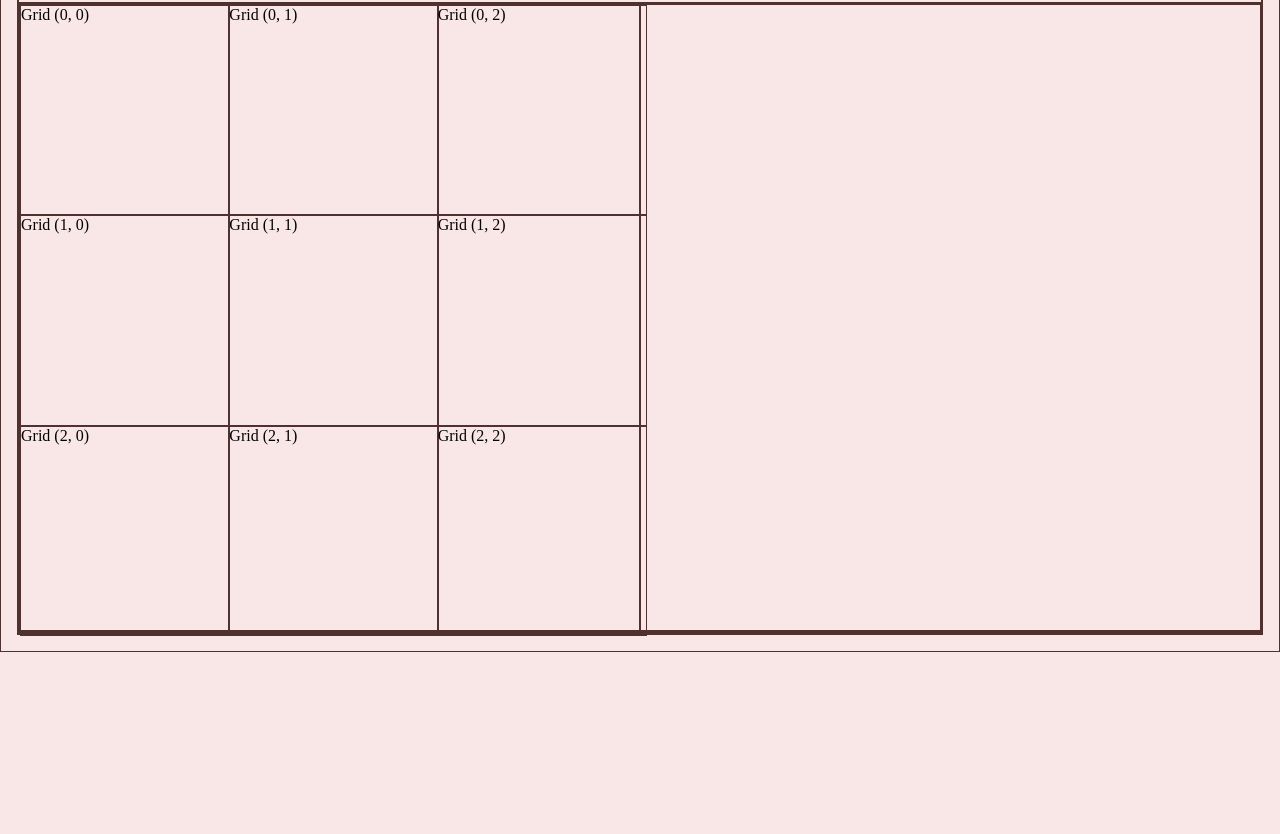
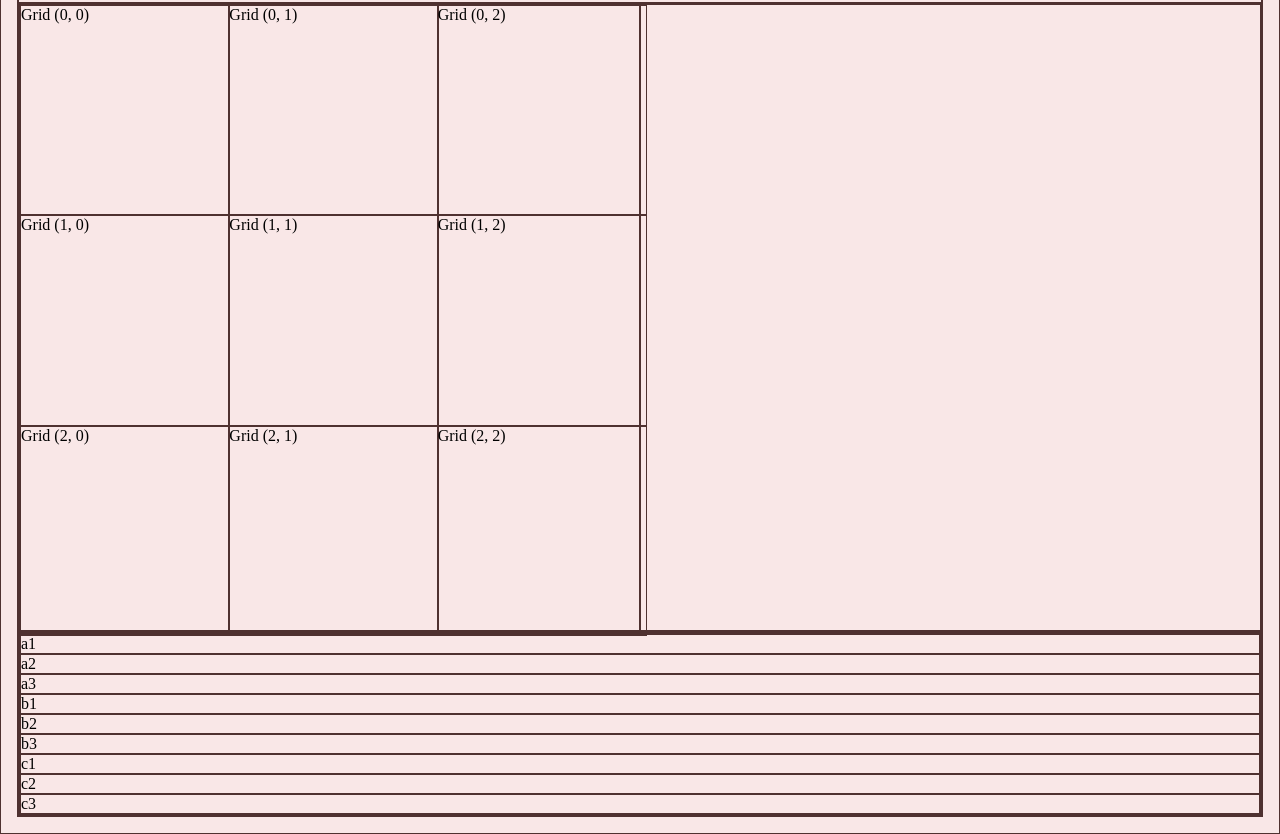
Before and after one commit to Werefox22/BrowserGame, a plain HTML site: page index.html in a window 1280 px wide. Shown: the part 99-933 px from the top of the page. Before the commit the page ends 800 px from the top, so only its background shows below. Drawn offline with Linux system fonts and the light colour scheme.

Commit message:
Added token placement and generation

```diff
--- a/index.html
+++ b/index.html
@@ -15,11 +15,11 @@
 
 	<main>
 		<div id="box"></div>
-		<div id="tokens"></div>
+		<div id="clues"></div>
 	</main>
 
 	<footer>
-
+		<div id="tokens"></div>
 	</footer>
 </body>
 </html>
--- a/script.js
+++ b/script.js
@@ -51,12 +51,26 @@ function main() {
 		}
 		return tokens
 	}
-	console.log(getTokenList(size))
+	const tokenList = getTokenList(size)
+
+	// function to build the list of tokens
+	function buildTokens(tokenList) {
+		const tokenHolder = document.querySelector("#tokens")
+		for (let i = 0; i < tokenList.length; i++) {
+			let token = document.createElement("div")
+
+			token.classList.add("token")
+			token.textContent = tokenList[i]
+
+			tokenHolder.append(token)
+		}
+	}
+	buildTokens(tokenList)
 
 	// function to build the puzzle layout
 	function buildPuzzle(size) {
 		// get tokens
-		let tokens = shuffle(getTokenList(size))
+		let tokens = shuffle(tokenList)
 
 		let puzzle = [ ]
 		let i = 0
--- a/style.css
+++ b/style.css
@@ -21,7 +21,7 @@ main {
 	justify-content: space-around;
 }
 
-#tokens {
+#clues {
 	width: 50%;
 }
 
```
